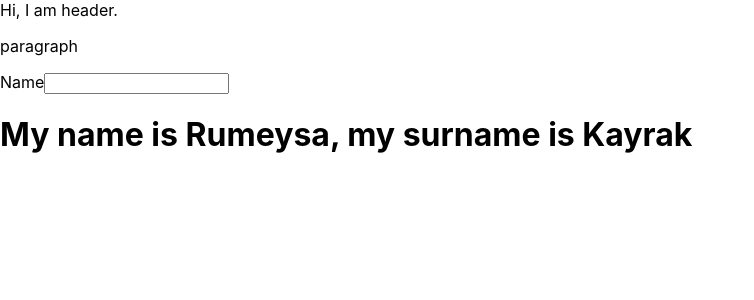
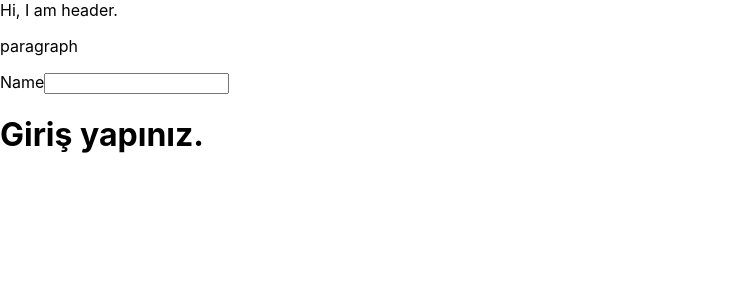
Before and after one commit to rumeysakyrk/new-react, a React (Create React App) app: page / in a window 1280 px wide. Shown: the top 300 px of the page, without its empty margins (0-754 px from the left). Built offline with nearby package versions, Linux system fonts and the light colour scheme.

Commit message:
if else kullanımı

```diff
--- a/src/App.js
+++ b/src/App.js
@@ -4,6 +4,7 @@ import Header from './components/forheader';
 
 const name="Rumeysa"
 const surname="Kayrak"
+const isLoggedIn=false
 
 function App() {
   return (
@@ -17,7 +18,7 @@ function App() {
         <input id="name" />
       </label>
       <h1>
-      {`My name is ${name}, my surname is ${surname}`}
+      {isLoggedIn ? `My name is ${name}, my surname is ${surname}` : 'Giriş yapınız.'}
       </h1>
     </>
   );
```
